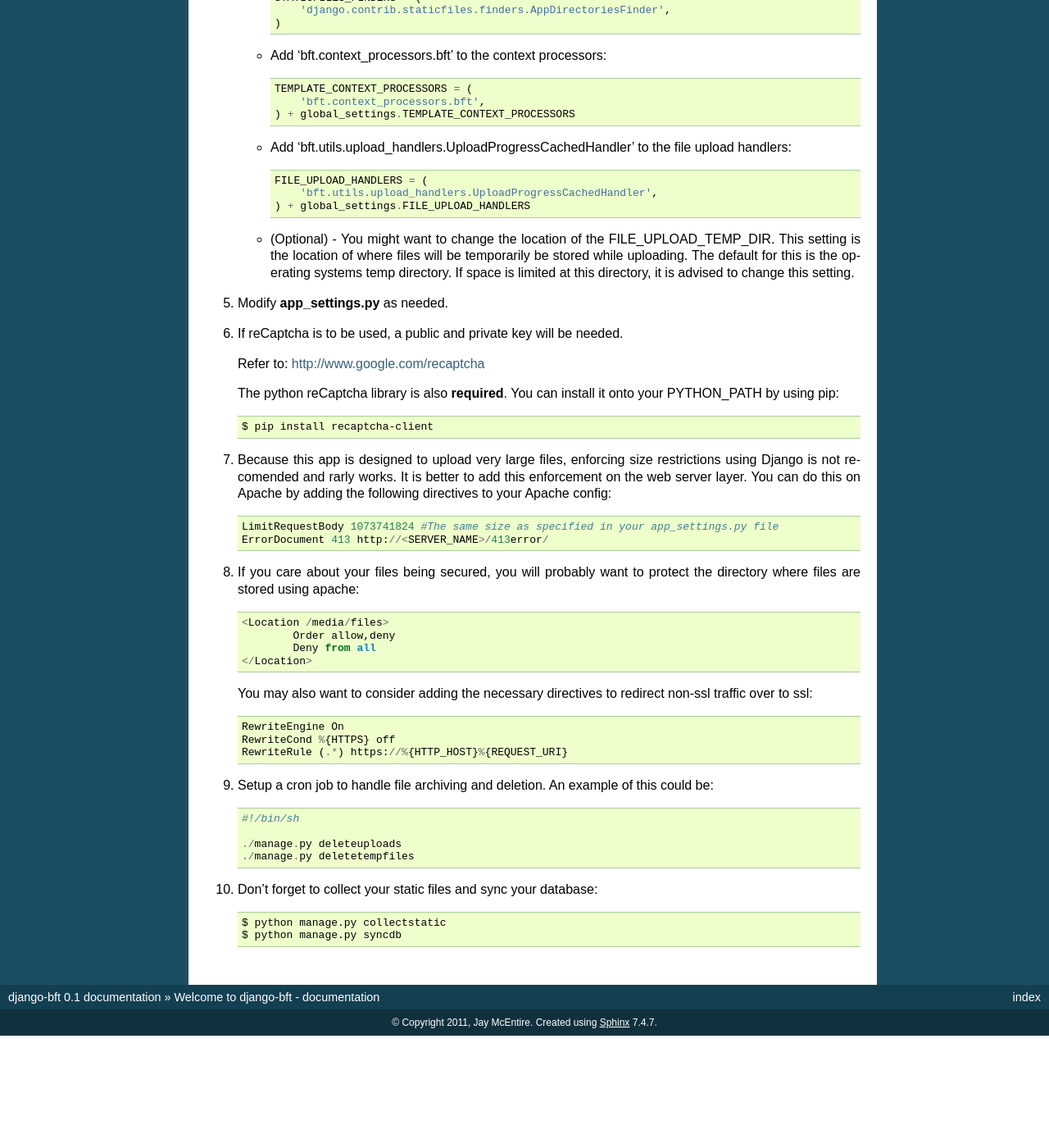
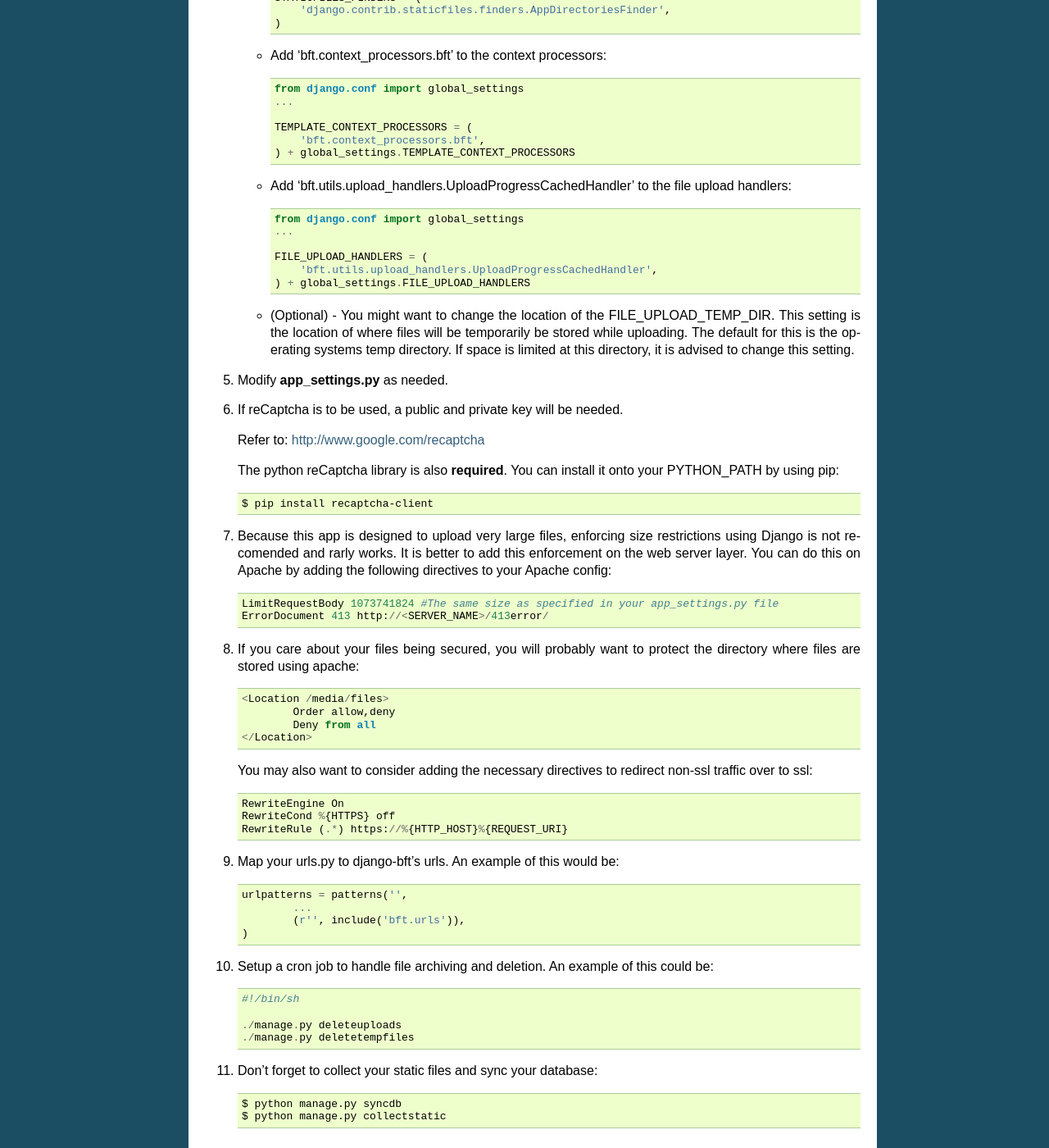
Before and after one commit to django-bft/django-bft, a Sphinx documentation site: the page built from docs/source/index.rst, in a window 1280 px wide and 1400 px high, scrolled down 1530 px. Shown: the whole window at 82% size. Built offline with Sphinx 7.4.7, drawn with Linux system fonts in a browser that asks for light colours; before the commit the page ends 2793 px from its top, so only the background shows below that.

Commit message:
updates to docs

```diff
--- a/docs/source/index.rst
+++ b/docs/source/index.rst
@@ -91,12 +91,18 @@ To get this application up and running, please follow the steps below:
 
 	*	Add 'bft.context_processors.bft' to the context processors::
 
+			from django.conf import global_settings
+			...
+
 			TEMPLATE_CONTEXT_PROCESSORS = (
 			    'bft.context_processors.bft',
 			) + global_settings.TEMPLATE_CONTEXT_PROCESSORS
 
 	*	Add 'bft.utils.upload_handlers.UploadProgressCachedHandler' to the file
 		upload handlers::
+
+			from django.conf import global_settings
+			...
 
 			FILE_UPLOAD_HANDLERS = (
 			    'bft.utils.upload_handlers.UploadProgressCachedHandler',
@@ -142,7 +148,14 @@ To get this application up and running, please follow the steps below:
 		RewriteCond %{HTTPS} off
 		RewriteRule (.*) https://%{HTTP_HOST}%{REQUEST_URI}
 
-9.	Setup a cron job to handle file archiving and deletion.  An example of this
+9.	Map your urls.py to django-bft's urls.  An example of this would be::
+
+		urlpatterns = patterns('',
+			...
+			(r'', include('bft.urls')),
+		)
+
+10.	Setup a cron job to handle file archiving and deletion.  An example of this
 	could be::
 
 		#!/bin/sh
```
Also changed, not shown: other parts of docs/source/index.rst (+2 -2 lines), README.rst (+7 -1 lines).
